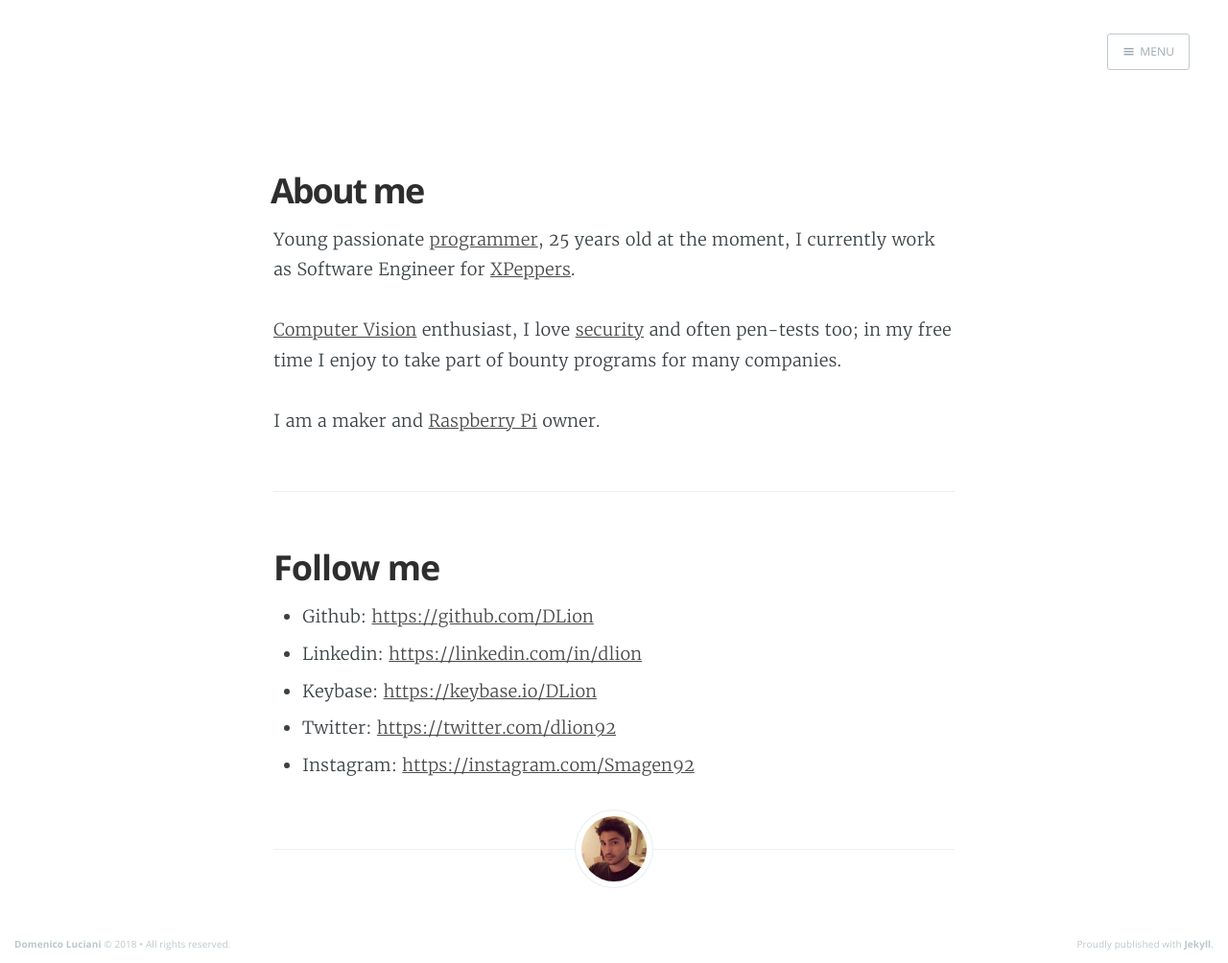
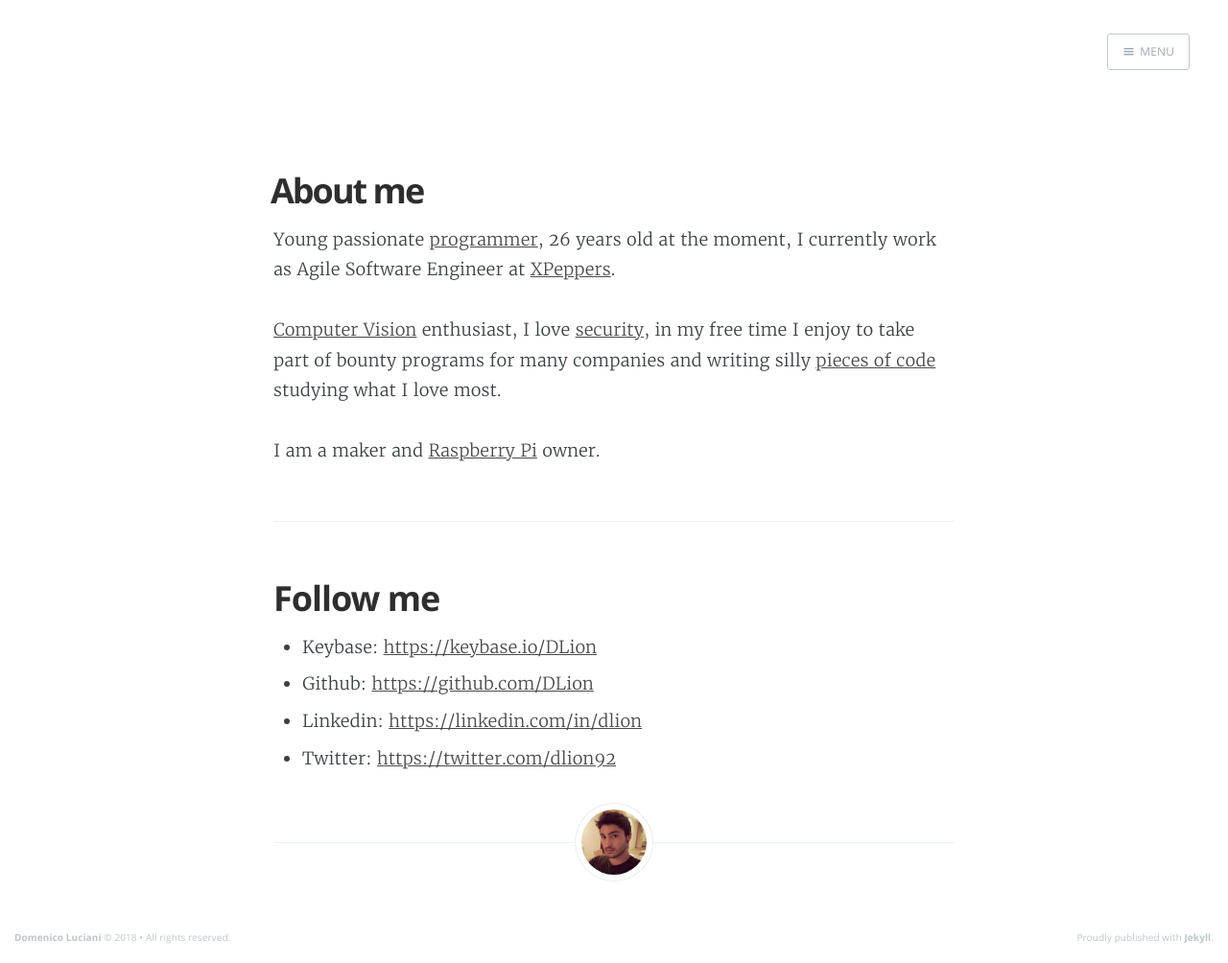
Before and after one commit to dlion/domenicoluciani, a Jekyll site: the page built from about.md, in a window 1280 px wide. Shown: the whole page at 96% size. Built offline with Jekyll 4.4.1, drawn with Linux system fonts in a browser that asks for light colours; some web fonts are replaced.

Commit message:
Updated About page

```diff
--- a/about.md
+++ b/about.md
@@ -3,9 +3,9 @@ layout: page
 title: About me
 ---
 
-Young passionate [programmer](/category/programming), 25 years old at the moment, I currently work as Software Engineer for [XPeppers](https://www.xpeppers.com/).
+Young passionate [programmer](/category/programming), 26 years old at the moment, I currently work as Agile Software Engineer at [XPeppers](https://www.xpeppers.com/).
 
-[Computer Vision](/category/opencv) enthusiast, I love [security](/category/security) and often pen-tests too; in my free time I enjoy to take part of bounty programs for many companies.
+[Computer Vision](/category/opencv) enthusiast, I love [security](/category/security), in my free time I enjoy to take part of bounty programs for many companies and writing silly [pieces of code](https://github.com/DLion) studying what I love most.
 
 I am a maker and [Raspberry Pi](/category/raspberrypi) owner.
 
@@ -14,8 +14,7 @@ I am a maker and [Raspberry Pi](/category/raspberrypi) owner.
 
 ## Follow me
 
+* Keybase: [https://keybase.io/DLion](https://keybase.io/DLion)
 * Github: [https://github.com/DLion](https://github.com/DLion)
 * Linkedin: [https://linkedin.com/in/dlion](https://linkedin.com/in/dlion)
-* Keybase: [https://keybase.io/DLion](https://keybase.io/DLion)
 * Twitter: [https://twitter.com/dlion92](https://twitter.com/dlion92)
-* Instagram: [https://instagram.com/Smagen92](https://instagram.com/Smagen92)
```
